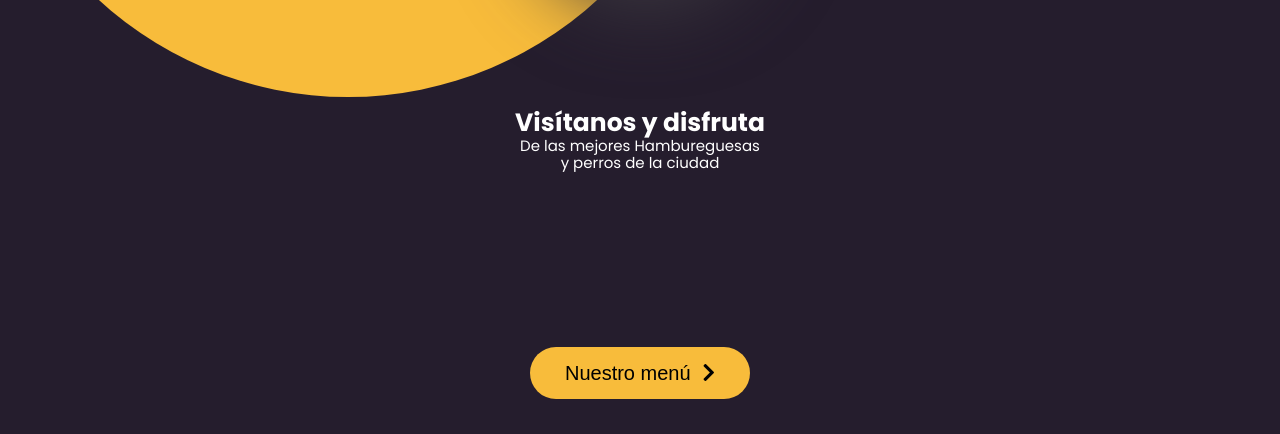
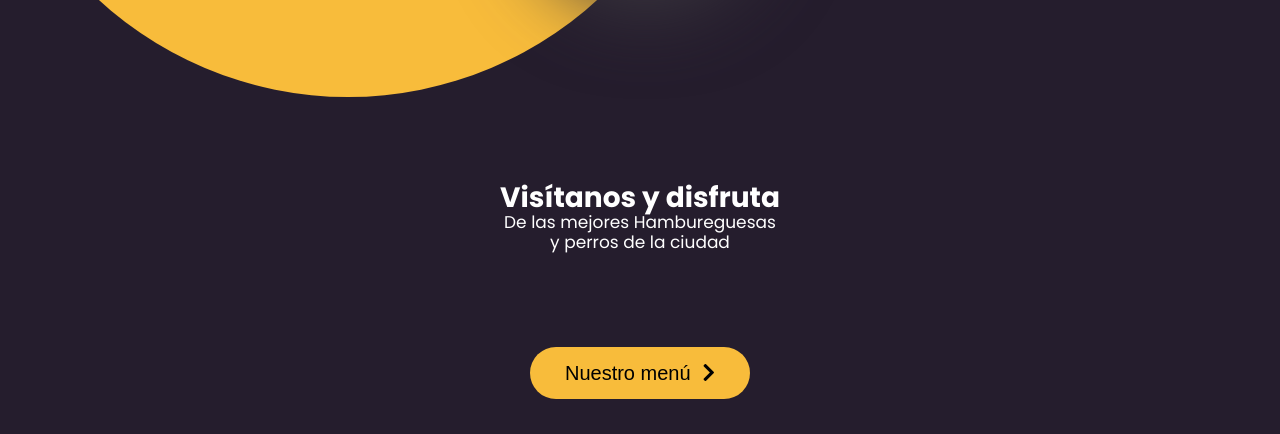
Before and after one commit to solemme1987/terranova, a website: page index.html in a window 1280 px wide. Shown: the part 366-800 px from the top of the page. Drawn offline with Linux system fonts and the light colour scheme.

Commit message:
corregir errors de ultimo tamaño en fuente

```diff
--- a/assets/css/index.css
+++ b/assets/css/index.css
@@ -113,7 +113,7 @@
 }
 
 
-@media (min-width:400px){
+@media (min-width:400px), (min-height:812px){
 
   .logo-index-container img{
     width: 250px;
@@ -124,6 +124,19 @@
     width: 250px;
     height: 250px;
 
+  }
+
+  .text-box {
+
+    margin-top:550px;
+  }
+  .text-box h1{
+    font-size: 28px;
+  }
+
+  .text-box p{
+    font-size: 17px;
+    line-height:20px ;
   }
   /* .logo-index-container {
     margin-top: 80px;
```
